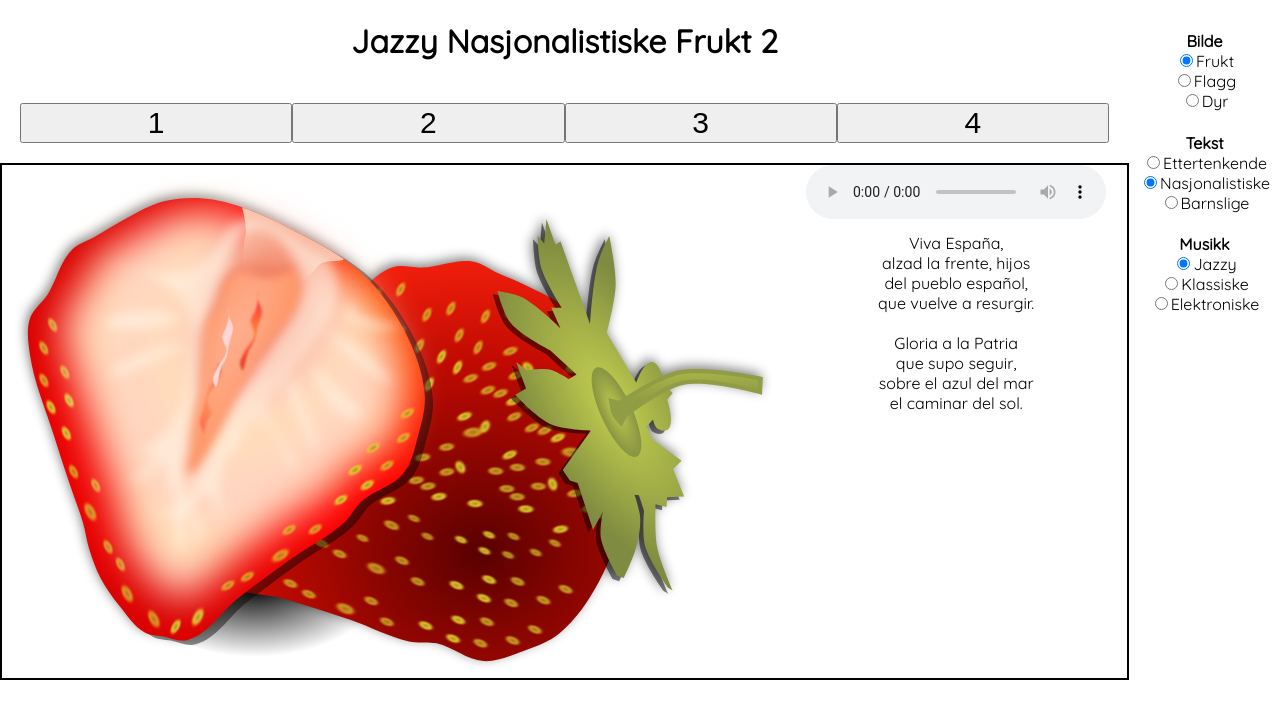
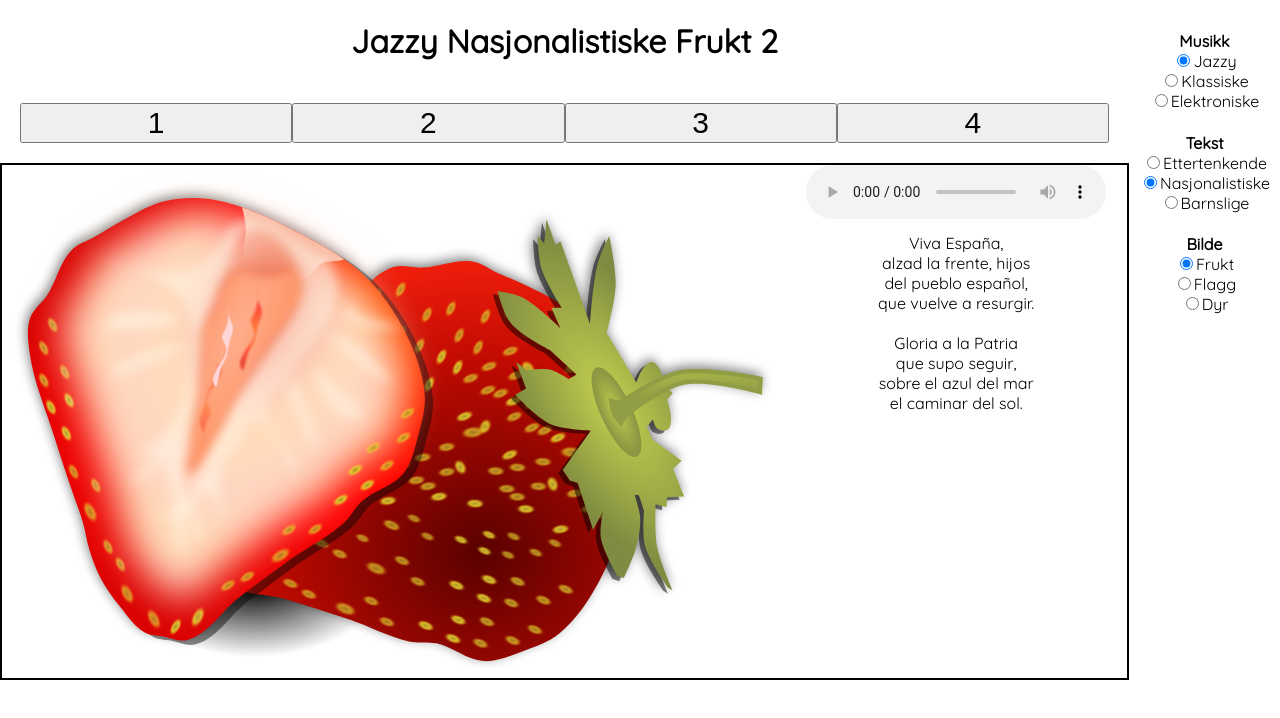
Before and after one commit to IT2810/it2810-webutvikling-h18-prosjekt-2-gruppe--24, a React (Create React App) app: page / in a window 1280 px wide. Shown: the top 718 px of the page. Built offline with nearby package versions, Linux system fonts and the light colour scheme.

Commit message:
Change order or categories

```diff
--- a/src/components/OptionPanel.js
+++ b/src/components/OptionPanel.js
@@ -54,12 +54,12 @@ class OptionPanel extends Component {
     return (
       <div className="Tabs">
         <form>
+          <h4 className="optionTitle">Musikk</h4>
+          {musicItems}
+          <h4 className="optionTitle">Tekst</h4>
+          {textItems}
           <h4 className="optionTitle">Bilde</h4>
           {imageItems}
-          <h4 className="optionTitle">Tekst</h4>
-          {textItems}
-          <h4 className="optionTitle">Musikk</h4>
-          {musicItems}
         </form>
       </div>
     );
```
